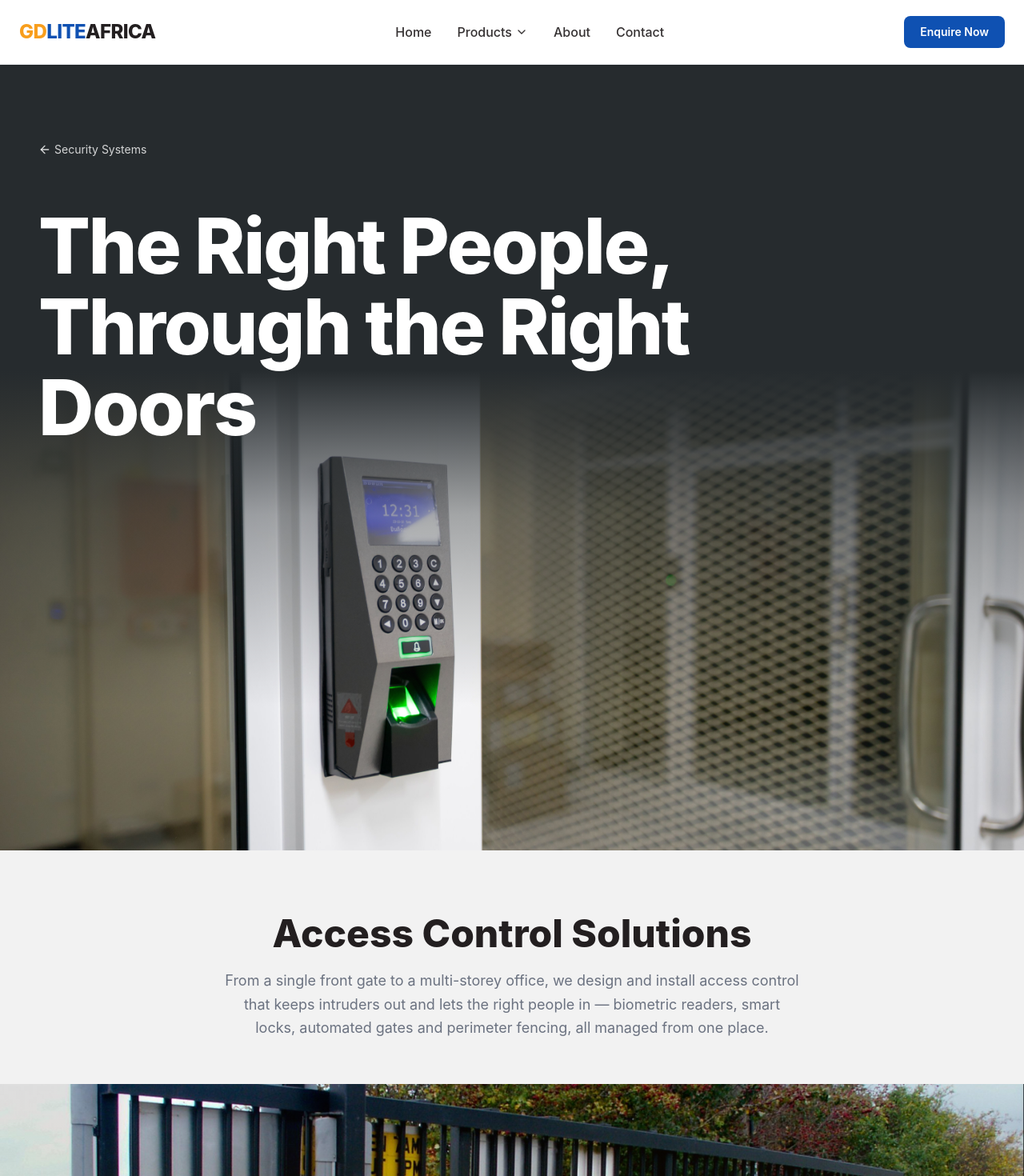
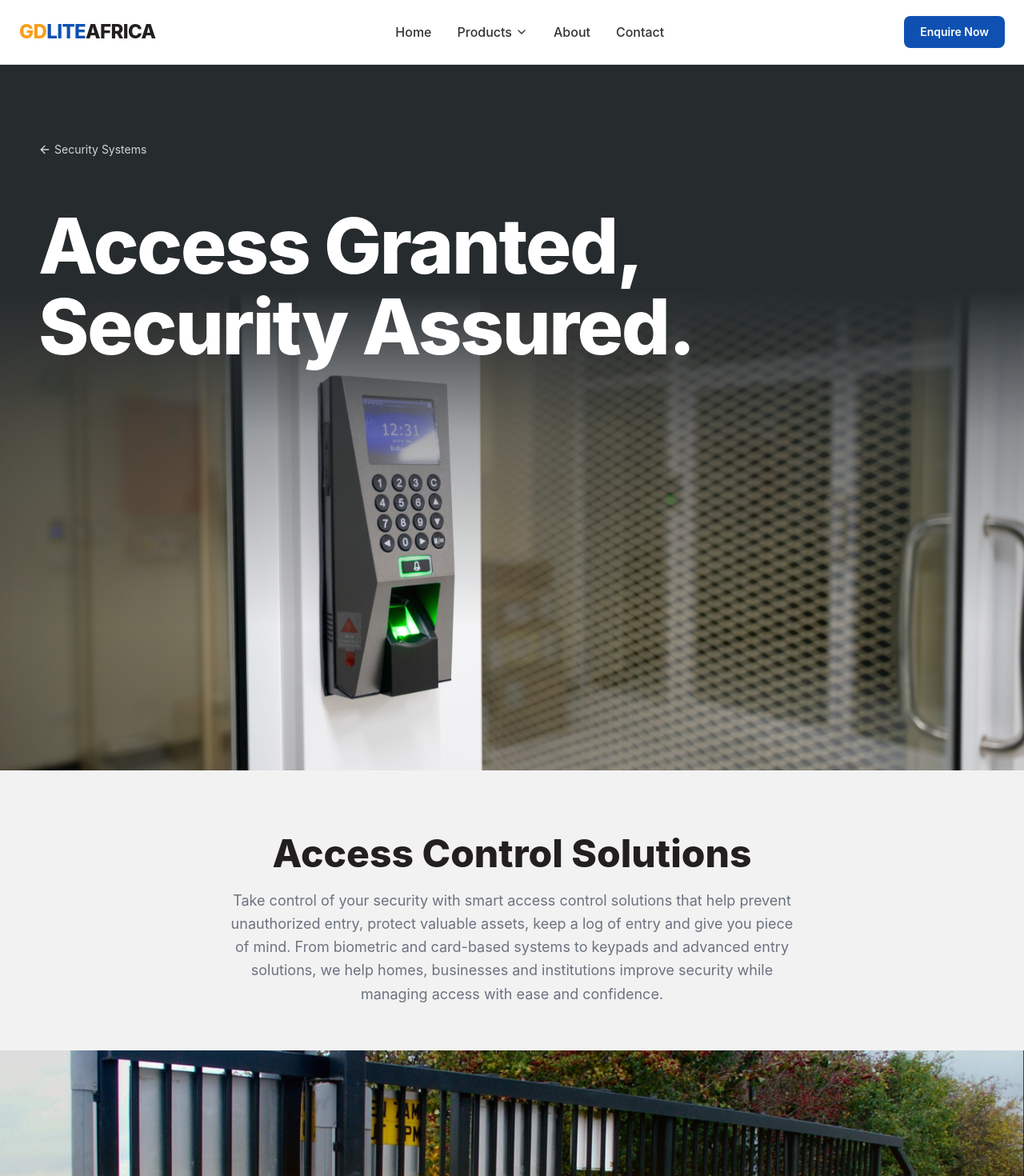
Before and after one commit to edkariuki/GDLite, a React (Vite) app in the folder GDLite/: page /security-systems/access-control in a window 1280 px wide. Shown: the top 1470 px of the page at 80% size. Built offline with nearby package versions, Linux system fonts and the light colour scheme.

Commit message:
update access control desc

```diff
--- a/GDLite/src/pages/solutions/security_systems/subcategories/access_control.jsx
+++ b/GDLite/src/pages/solutions/security_systems/subcategories/access_control.jsx
@@ -83,7 +83,7 @@ export default function AccessControl() {
                         <ArrowLeft className="w-4 h-4 mr-1" /> Security Systems
                     </Link>
                     <h1 className="mt-10 sm:mt-14 text-5xl sm:text-7xl lg:text-8xl font-extrabold tracking-tight max-w-5xl leading-[1.05]">
-                        The Right People, Through the Right Doors
+                        Access Granted, Security Assured.
                     </h1>
                 </div>
 
@@ -97,9 +97,8 @@ export default function AccessControl() {
             <section className="max-w-3xl mx-auto pt-20 pb-14 px-6 text-center">
                 <h2 className="text-4xl sm:text-5xl font-extrabold text-content-primary">Access Control Solutions</h2>
                 <p className="mt-5 text-lg text-content-secondary leading-relaxed">
-                    From a single front gate to a multi-storey office, we design and install access control that
-                    keeps intruders out and lets the right people in — biometric readers, smart locks, automated
-                    gates and perimeter fencing, all managed from one place.
+                    Take control of your security with smart access control solutions that help prevent unauthorized entry, protect valuable assets, keep a log of entry and give you piece of mind.
+                    From biometric and card-based systems to keypads and advanced entry solutions, we help homes, businesses and institutions improve security while managing access with ease and confidence.
                 </p>
             </section>
 
@@ -147,18 +146,12 @@ export default function AccessControl() {
                 <div className="max-w-7xl mx-auto grid grid-cols-1 lg:grid-cols-[2fr_3fr] gap-12 lg:gap-16 items-center">
                     <div>
                         <h2 className="text-5xl sm:text-6xl font-extrabold tracking-tight text-content-primary leading-[1.1]">
-                            Why Invest in <span className="text-brand">Access Control</span>?
+                            Why Invest in <span className="text-brand">Access Control </span>?
                         </h2>
                         <p className="mt-8 text-lg text-content-secondary leading-relaxed">
                             Locks and keys only go so far. Electronic access control lets you decide exactly who
                             can enter, where and when — and gives you a record of every visit.
                         </p>
-                        <a
-                            href="#contact"
-                            className="mt-8 inline-flex items-center px-6 py-3 rounded-full border-2 border-content-primary text-content-primary font-medium hover:bg-content-primary hover:text-white transition"
-                        >
-                            Talk to an Expert
-                        </a>
                     </div>
 
                     <div className="grid grid-cols-1 sm:grid-cols-2 gap-6">
```
